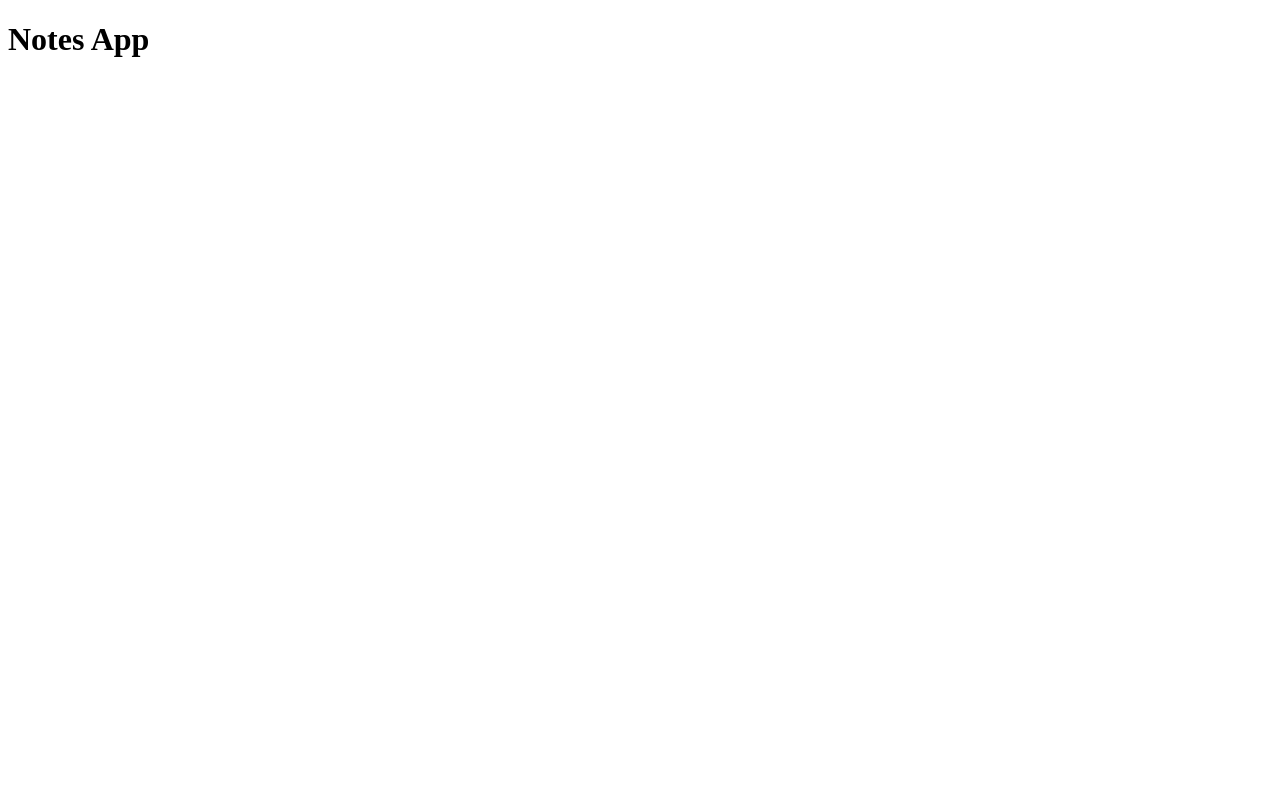
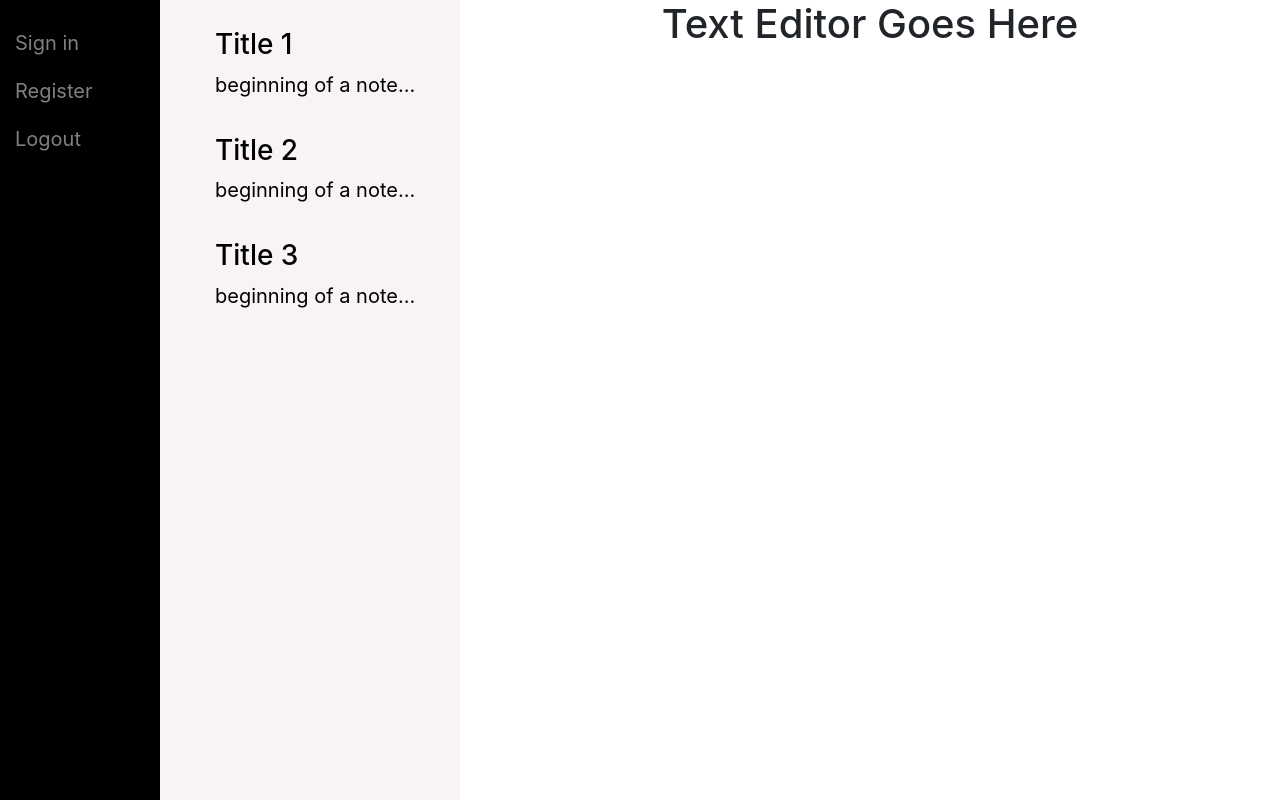
Before and after one commit to AMcDonald12/NotesAppDjango, a Django app: page / in a window 1280 px wide. Before the commit the page is almost empty. Run offline with Django 4.2, Linux system fonts and the light colour scheme.

Commit message:
created notes.html, added css to base.html

```diff
--- a/mysite/notes/templates/notes/base.html
+++ b/mysite/notes/templates/notes/base.html
@@ -1,12 +1,93 @@
 <!DOCTYPE html>
 <html lang="en">
 <head>
+    <style type="text/css">
+        .sidenav {
+            height:100%;
+            width:160px;
+            position: fixed;
+            z-index:1;
+            top:0;
+            left:0;
+            background-color: black;
+            overflow-x:hidden;
+            padding-top:20px;
+        }
+
+        .sidenav a {
+            padding:8px 8px 10px 15px;
+            text-decoration: none;
+            color: gray;
+            font-size: 20px;
+            display: block;
+        }
+
+        .sidenav a:hover {
+            color: #f1f1f1;
+        }
+
+        .mainnav {
+            height:100%;
+            width: 300px;
+            position: fixed;
+            z-index:1;
+            top:0;
+            left:160px;
+            background-color: rgb(248, 244, 244);
+            overflow-x:hidden;
+            padding-top:20px;
+        }
+
+        .mainnav a {
+            padding:8px 8px 10px 15px;
+            text-decoration: none;
+            color: black;
+            font-size: 20px;
+            display: block;
+        }
+
+        .mainnav ul {
+            list-style-type: none;
+        }
+
+        .mainnav a:hover {
+            color: goldenrod;
+        }
+
+        .main {
+            margin-left: 460px;
+            text-align: center;
+            padding: 0px 10px;
+        }
+    </style>
+
     <meta charset="UTF-8">
     <meta http-equiv="X-UA-Compatible" content="IE=edge">
     <meta name="viewport" content="width=device-width, initial-scale=1.0">
-    <title>Notes App</title>
+
+     <!--Link to Bootstrap-->
+     <link rel="stylesheet" href="https://cdn.jsdelivr.net/npm/bootstrap@4.3.1/dist/css/bootstrap.min.css"
+     integrity="sha384-ggOyR0iXCbMQv3Xipma34MD+dH/1fQ784/j6cY/iJTQUOhcWr7x9JvoRxT2MZw1T" crossorigin="anonymous">
+
+
+    <title>{% block title %}Notes App{% endblock %}</title>
 </head>
 <body>
-    <h1>Notes App</h1>
+    <div class="sidenav">
+        <a href="/">Sign in</a>
+        <a href="/">Register</a>
+        <a href="/">Logout</a>
+    </div>
+
+    <div>
+    {% block content %}
+    {% endblock %}
+    </div>
+
+    <!-- Optional JavaScript -->
+    <!-- jQuery first, then Popper.js, then Bootstrap JS -->
+    <script src="https://code.jquery.com/jquery-3.3.1.slim.min.js" integrity="sha384-q8i/X+965DzO0rT7abK41JStQIAqVgRVzpbzo5smXKp4YfRvH+8abtTE1Pi6jizo" crossorigin="anonymous"></script>
+    <script src="https://cdn.jsdelivr.net/npm/popper.js@1.14.7/dist/umd/popper.min.js" integrity="sha384-UO2eT0CpHqdSJQ6hJty5KVphtPhzWj9WO1clHTMGa3JDZwrnQq4sF86dIHNDz0W1" crossorigin="anonymous"></script>
+    <script src="https://cdn.jsdelivr.net/npm/bootstrap@4.3.1/dist/js/bootstrap.min.js" integrity="sha384-JjSmVgyd0p3pXB1rRibZUAYoIIy6OrQ6VrjIEaFf/nJGzIxFDsf4x0xIM+B07jRM" crossorigin="anonymous"></script>
 </body>
 </html>
--- /dev/null
+++ b/mysite/notes/templates/notes/notes.html
@@ -0,0 +1,27 @@
+{% extends 'notes/base.html' %}
+
+{% block content %}
+<div id="content", name="content" class="mainnav">
+    <ul>
+        <li><a href="/">
+                <h3>Title 1</h3>
+                <p>beginning of a note...</p>
+            </a>
+        </li>
+        <li><a href="/">
+                <h3>Title 2</h3>
+                <p>beginning of a note...</p>
+            </a>
+        </li>
+        <li><a href="/">
+                <h3>Title 3</h3>
+                <p>beginning of a note...</p>
+            </a>
+        </li>
+    </ul>
+</div>
+
+<div class="main">
+    <h1>Text Editor Goes Here</h1>
+</div>
+{% endblock %}
--- a/mysite/notes/views.py
+++ b/mysite/notes/views.py
@@ -4,4 +4,4 @@ from .models import Note
 
 # Create your views here.
 def index(response):
-    return render(response, "notes/base.html", {})
+    return render(response, "notes/notes.html", {})
```
